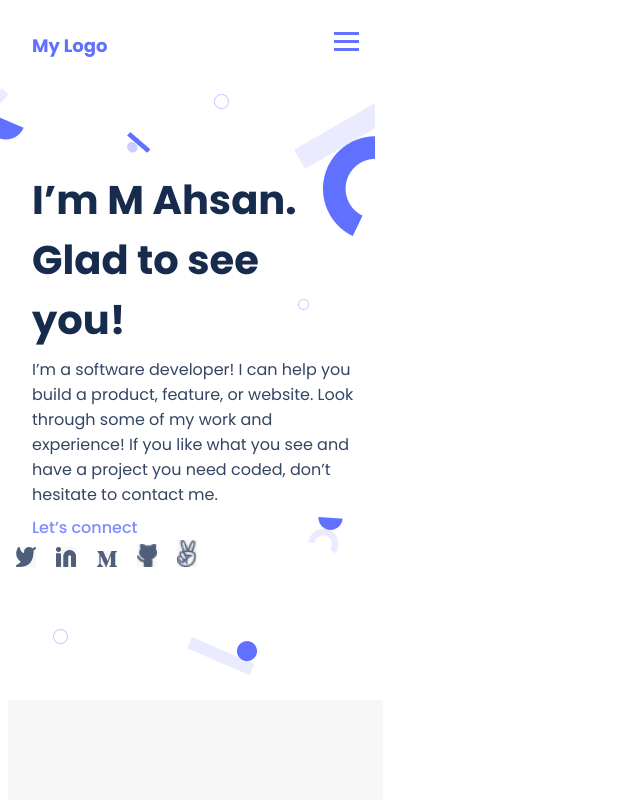
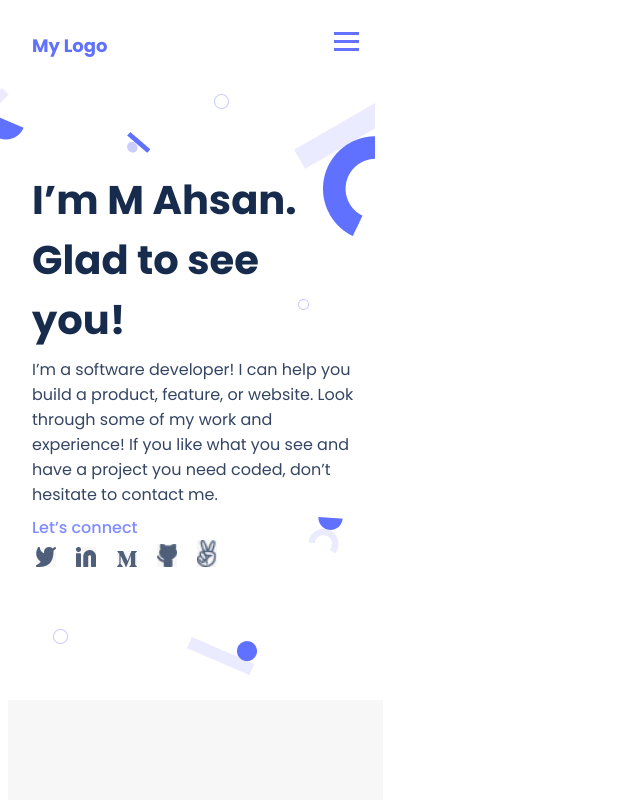
Before and after one commit to Ahasn-9/Portfolio, a website: page index.html in a window 1280 px wide. Shown: the top 800 px of the page, without its empty margins (0-640 px from the left). Drawn offline with Linux system fonts and the light colour scheme.

Commit message:
About us Complete errors solve

```diff
--- a/style.css
+++ b/style.css
@@ -50,6 +50,10 @@ body {
 .headline {
   width: 375px;
   height: 530px;
+}
+
+.headline .social-icons {
+  margin-left: 20px;
 }
 
 .headline-title {
```
